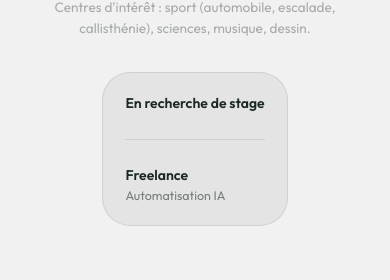
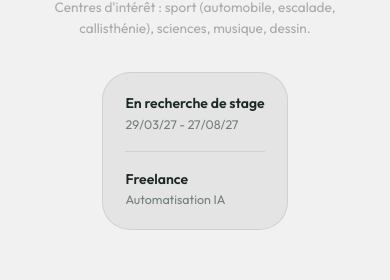
Before and after one commit to EtienneP-26/MonPortfolio, a React (Vite) app: page / in a window 390 px wide. Shown: the part 766-1046 px from the top of the page. Built offline with nearby package versions, Linux system fonts and the light colour scheme.

Commit message:
style(hero): equal-width status items and add internship dates

```diff
--- a/src/Components/Profil/Profil.css
+++ b/src/Components/Profil/Profil.css
@@ -111,7 +111,10 @@
 
 /* Status bar */
 .status-bar {
-  display: flex;
+  /* Colonnes de même largeur, quel que soit le texte de chaque statut */
+  display: grid;
+  grid-auto-flow: column;
+  grid-auto-columns: 1fr;
   align-items: center;
   gap: 1.5rem;
   background: var(--surface);
@@ -119,21 +122,19 @@
   padding: 1rem 1.8rem;
   border-radius: 100px;
   margin-bottom: 2.5rem;
-  flex-wrap: wrap;
-  justify-content: center;
 }
 
 .status-item {
   display: flex;
   align-items: center;
+  justify-content: center;
   gap: 0.75rem;
   text-align: left;
 }
 
-.status-divider {
-  width: 1px;
-  height: 36px;
-  background: var(--border);
+.status-item + .status-item {
+  border-left: 1px solid var(--border);
+  padding-left: 1.5rem;
 }
 
 .status-icon {
@@ -246,15 +247,21 @@ a.status-item:hover strong {
   }
 
   .status-bar {
-    flex-direction: column;
+    grid-auto-flow: row;
+    gap: 1rem;
     border-radius: var(--radius-xl);
     padding: 1.2rem 1.4rem;
-    align-items: flex-start;
   }
 
-  .status-divider {
-    width: 100%;
-    height: 1px;
+  .status-item {
+    justify-content: flex-start;
+  }
+
+  .status-item + .status-item {
+    border-left: none;
+    padding-left: 0;
+    border-top: 1px solid var(--border);
+    padding-top: 1rem;
   }
 
   .hero-actions {
--- a/src/Components/Profil/Profil.jsx
+++ b/src/Components/Profil/Profil.jsx
@@ -87,9 +87,7 @@ const Profil = () => {
             {profileData.statuses.map((s, i) => {
               const StatusTag = s.href ? 'a' : 'div'
               return (
-                <React.Fragment key={i}>
-                  {i > 0 && <div className="status-divider" />}
-                  <StatusTag className="status-item" href={s.href}>
+                <StatusTag key={i} className="status-item" href={s.href}>
                   {s.icon && (
                     <span className="status-icon">
                       {s.icon === 'active-dot' ? (
@@ -104,7 +102,6 @@ const Profil = () => {
                     {s.subtitle && <span>{s.subtitle}</span>}
                   </div>
                 </StatusTag>
-                </React.Fragment>
               )
             })}
           </motion.div>
--- a/src/data/portfolio.js
+++ b/src/data/portfolio.js
@@ -72,6 +72,7 @@ Ancien stagiaire SysOps / DevOps chez Cyllene, je cherche un stage IA / MLOps /
   statuses: [
     {
       title: 'En recherche de stage',
+      subtitle: '29/03/27 - 27/08/27',
       href: '#stage',
     },
     {
```
Lines whose indentation alone changed are shown as unchanged.
